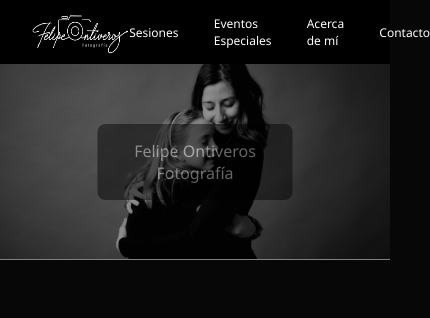
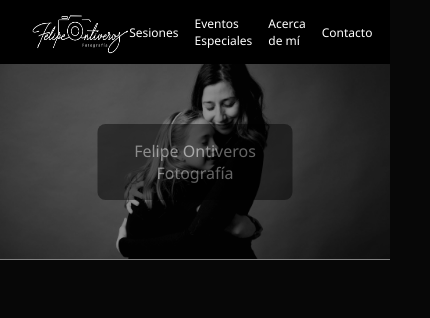
Before and after one commit to Angel0nti/FelipeFotografia, a website built with Parcel: page index.html in a window 390 px wide. Shown: the top 318 px of the page, 430 px wide, since content can reach past the window. Built offline with nearby package versions, Linux system fonts and the light colour scheme.

Commit message:
css ordered

```diff
--- a/src/css/style.css
+++ b/src/css/style.css
@@ -409,10 +409,10 @@ body {
     display: flex;
   }
   .nav__links {
-    max-width: 95%;
+    max-width: 90%;
     display: flex;
     list-style: none;
-    gap: 1;
+    gap: 1rem;
   }
 
   .nav__link:link,
```
